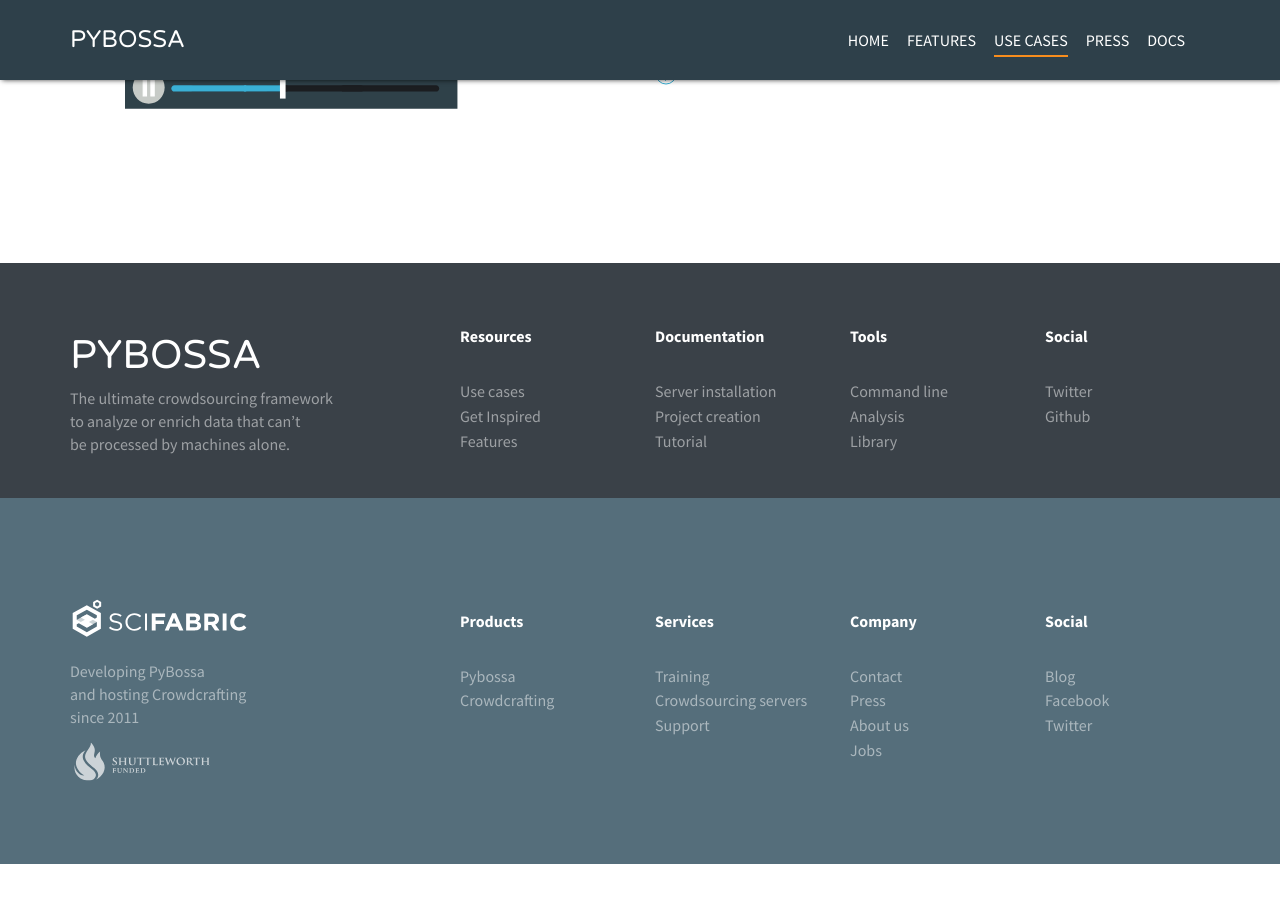
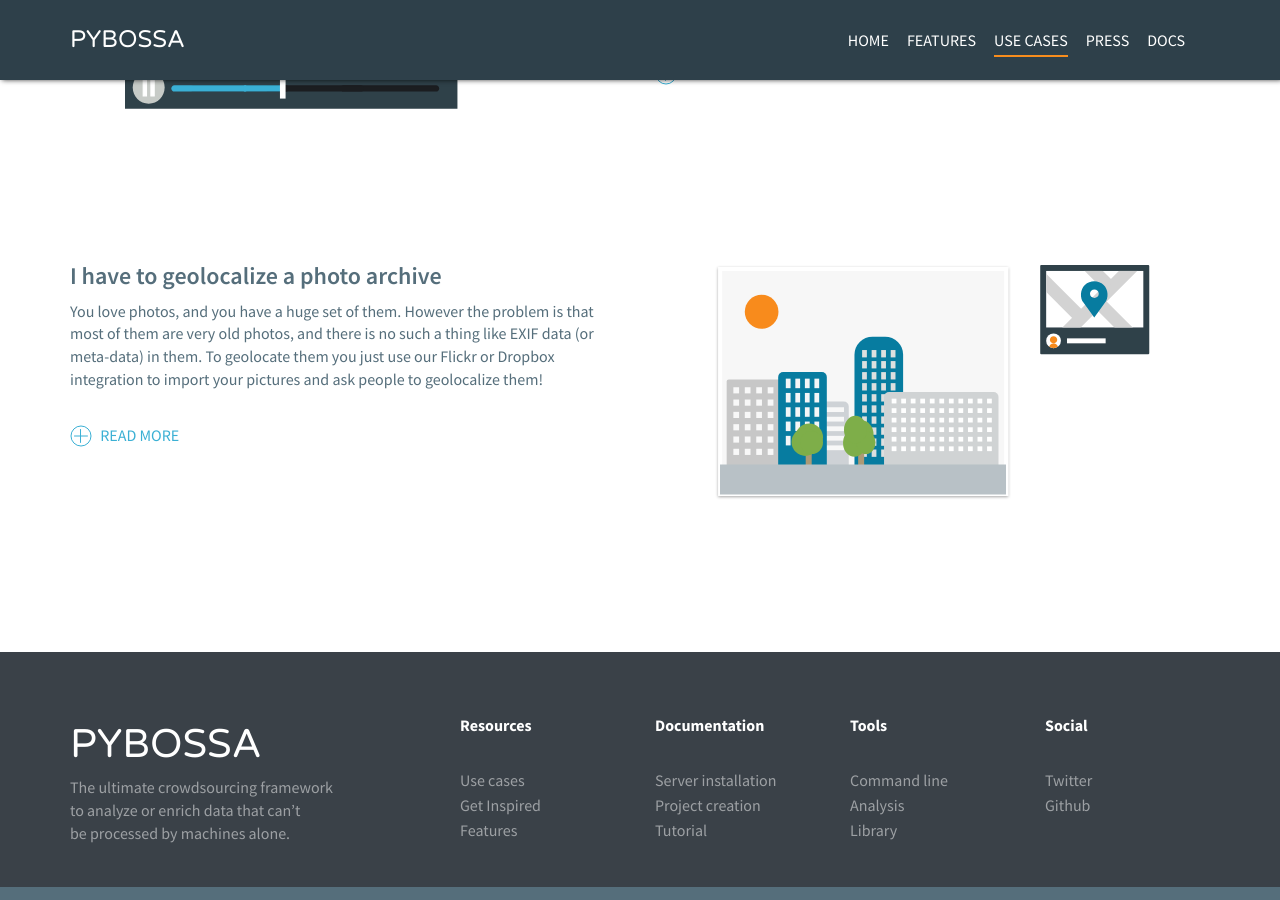
Before and after one commit to Scifabric/pybossa.github.io, a Jekyll site: the page built from usecases/index.html, in a window 1280 px wide and 900 px high, scrolled down 892 px. Built offline with Jekyll 4.4.1, drawn with Linux system fonts in a browser that asks for light colours; nearby versions of some CDN libraries; Markdown is read by kramdown in place of the engine named in the settings; a style sheet for code colours, icons or effects is not loaded; before the commit the page ends 1756 px from its top, so only the background shows below that.

Commit message:
Third case.

```diff
--- a/usecases/index.html
+++ b/usecases/index.html
@@ -39,8 +39,20 @@
                 <p id="longVideoMore" class="collapse">The templates allow you to ask questions about what's going on the videos, as well as tagging specific parts of them, selecting the starting and end time of the action/feeling/event that you want to analyze. This could be something like identifying places where the video was recorded, or who is being shown on the video, what actions are happening as well as getting feedback about how people are feeling when watching specific parts of the video.</p>
                 <p id="VideoMore" class="more"><img class="plus-icon" src="/assets/img/plus-icon.svg"></img> <span>read more</span><p>
             </div>
+        </div>
+
+        <div class="row padding-bottom-150">
+            <div class="col-md-6">
+                <h2>I have to geolocalize a photo archive </h2>
+                <p>You love photos, and you have a huge set of them. However the problem is that most of them are very old photos, and there is no such a thing like EXIF data (or meta-data) in them. To geolocate them you just use our Flickr or Dropbox integration to import your pictures and ask people to geolocalize them!</p>
+                <p id="longGeolocalizeMore" class="collapse">The Flickr importer will allow you to select albums from your account, making very simple to import large amounts of photos with just one click! Then, use one of our templates to geolocalize the pictures using web maps. The data will store the latitude and longitude as well as the GeoJSON information of your choice, so you can render that info in any third party software. Get the crowd helping you to geolocalize those amazing locations in the pictures!</p>
+                <p id="GeolocalizeMore" class="more"><img class="plus-icon" src="/assets/img/plus-icon.svg"></img> <span>read more</span><p>
+            </div>
+            <div class="col-md-6">
+                <img src="/assets/img/case-geolocation.svg">
             </div>
         </div>
+
 
     </div>
 </div>
```
